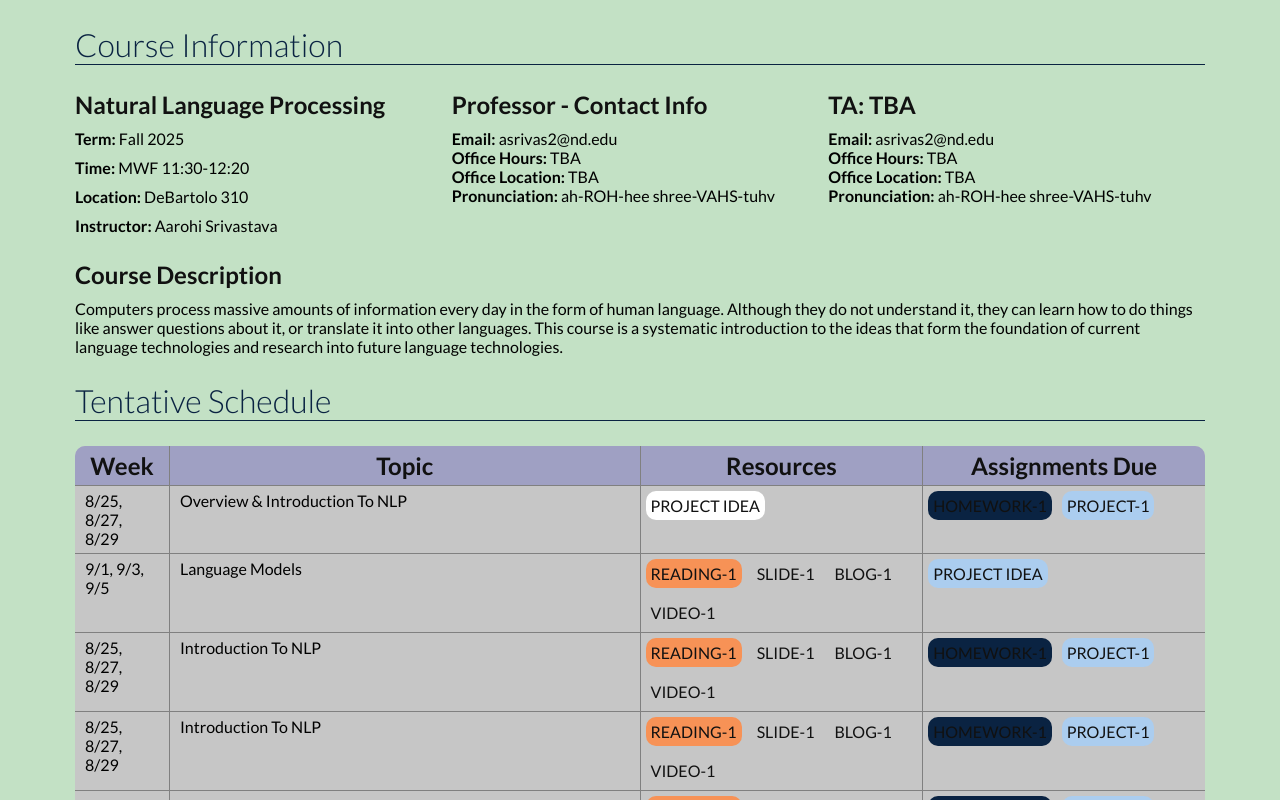
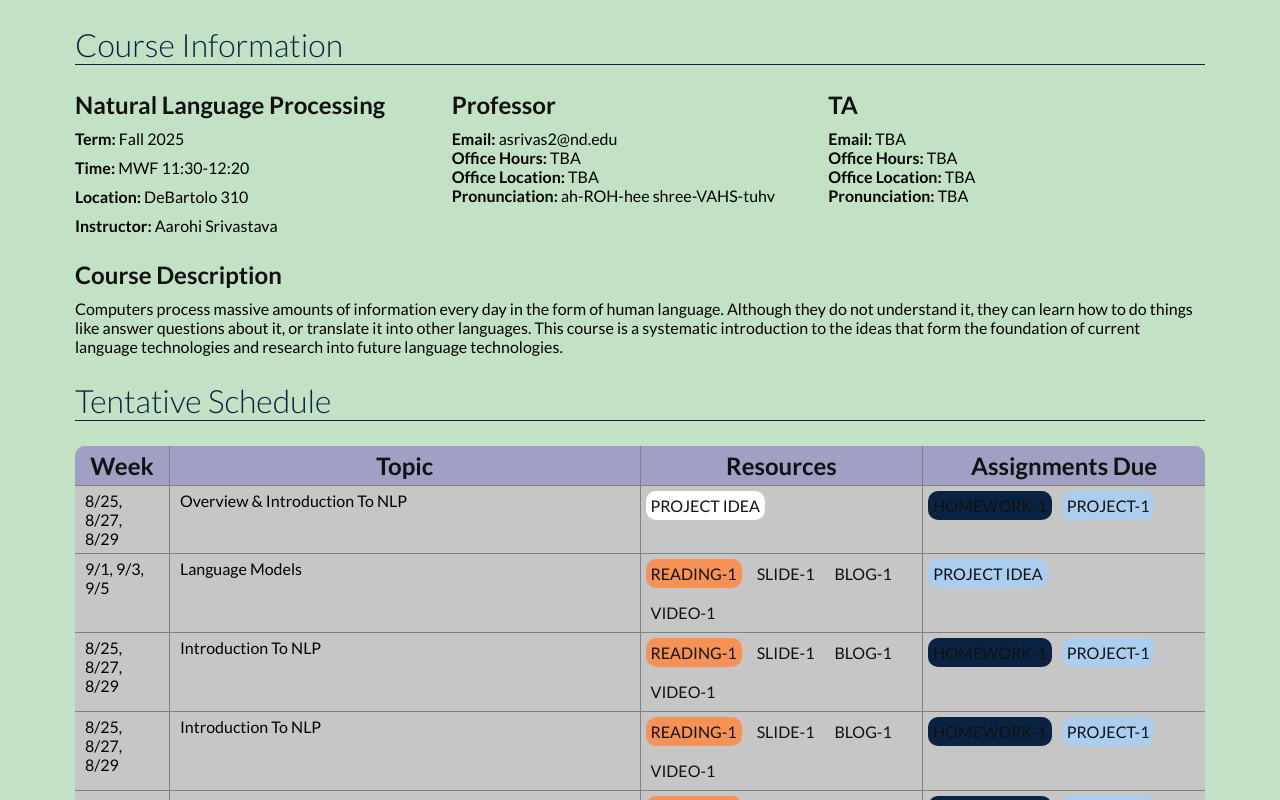
Before and after one commit to aarsri/cse40657, a React (Vite) app: page / in a window 1280 px wide. Shown: the top 800 px of the page. Built offline with nearby package versions, Linux system fonts and the light colour scheme.

Commit message:
Update overview.tsx

```diff
--- a/src/components/templates/overview.tsx
+++ b/src/components/templates/overview.tsx
@@ -48,7 +48,7 @@ const Overview = () => {
 
         <article>
           <h2 className="heading">
-            Professor - Contact Info
+            Professor
           </h2>
 
           <div className="row-area-small">
@@ -71,12 +71,12 @@ const Overview = () => {
 
         <article>
           <h2 className="heading">
-            TA: TBA
+            TA
           </h2>
 
           <div className="row-area-small">
             <p>
-              <b>Email:</b> asrivas2@nd.edu
+              <b>Email:</b> TBA
             </p>
             <p>
               <b>Office Hours:</b> TBA
@@ -87,7 +87,7 @@ const Overview = () => {
               <b>Office Location:</b> TBA
             </p>
             <p>
-              <b>Pronunciation:</b> ah-ROH-hee shree-VAHS-tuhv
+              <b>Pronunciation:</b> TBA
             </p>
           </div>
         </article>
```
